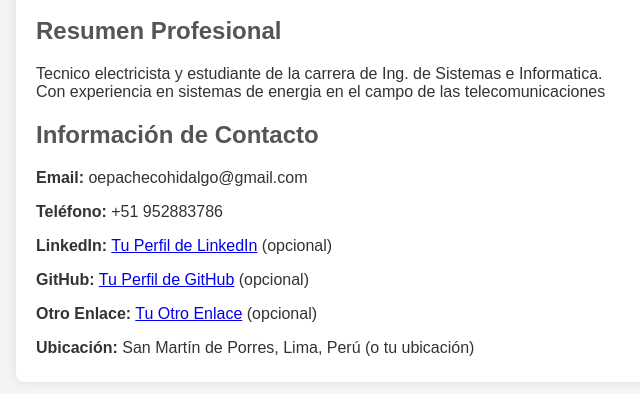
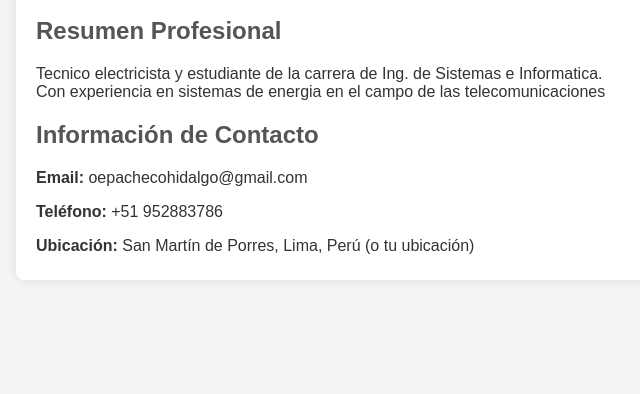
Before and after one commit to OMAR3d2602/OMAR3d2602.github.io, a plain HTML site: page index.html in a window 1280 px wide. Shown: the part 310-704 px from the top of the page, without its empty margins (304-944 px from the left). Drawn offline with Linux system fonts and the light colour scheme.

Commit message:
Update index.html

```diff
--- a/index.html
+++ b/index.html
@@ -56,9 +56,7 @@
             <h2>Información de Contacto</h2>
             <p><strong>Email:</strong> oepachecohidalgo@gmail.com</p>
             <p><strong>Teléfono:</strong> +51 952883786</p>
-            <p><strong>LinkedIn:</strong> <a href=https://www.linkedin.com/in/omar-pacheco-hidalgo-017267162 target="_blank">Tu Perfil de LinkedIn</a> (opcional)</p>
-            <p><strong>GitHub:</strong> <a href="https://github.com/tu_usuario_github" target="_blank">Tu Perfil de GitHub</a> (opcional)</p>
-            <p><strong>Otro Enlace:</strong> <a href="tu_otro_enlace" target="_blank">Tu Otro Enlace</a> (opcional)</p>
+
             <p><strong>Ubicación:</strong> San Martín de Porres, Lima, Perú (o tu ubicación)</p>
         </div>
     </div>
```
